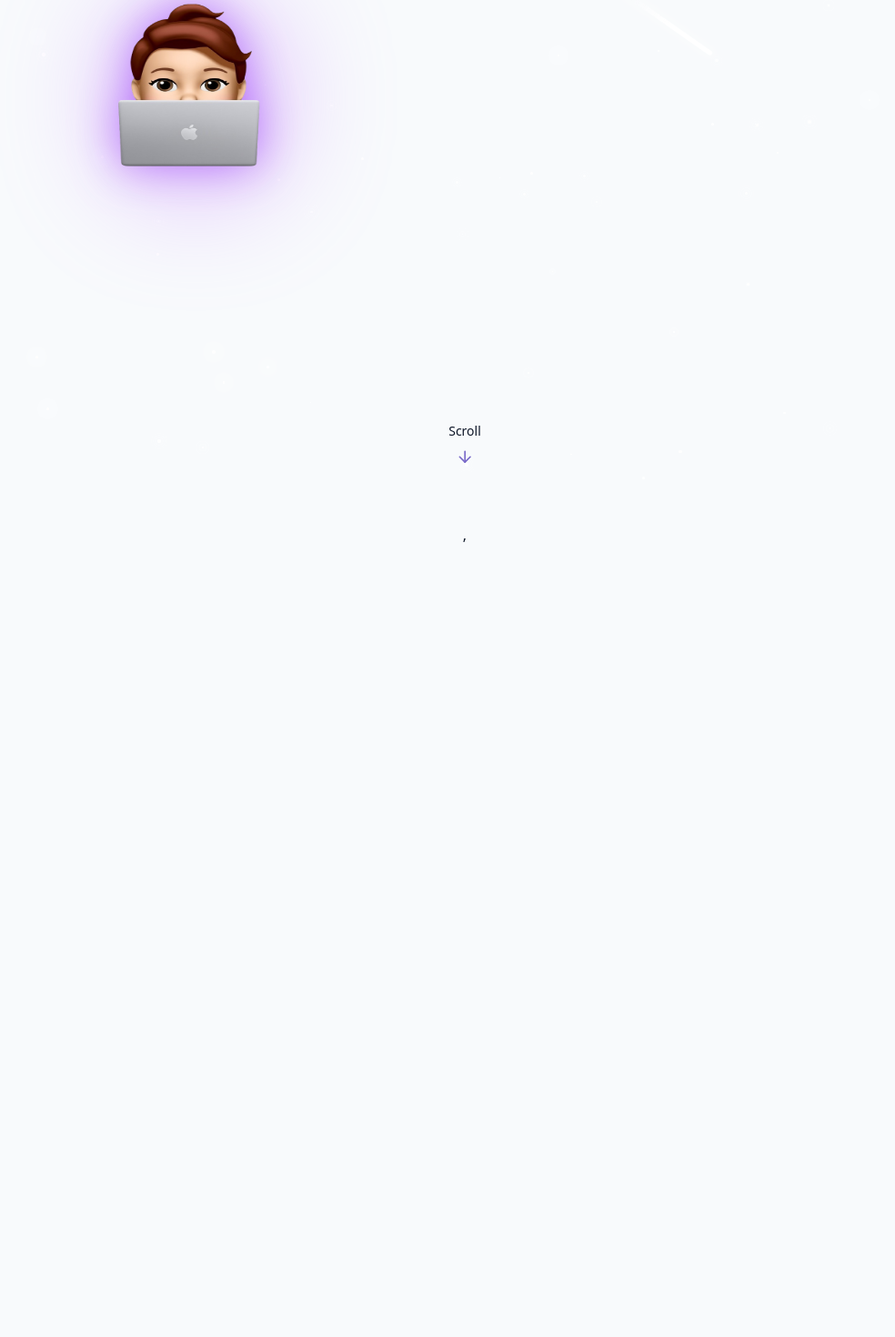
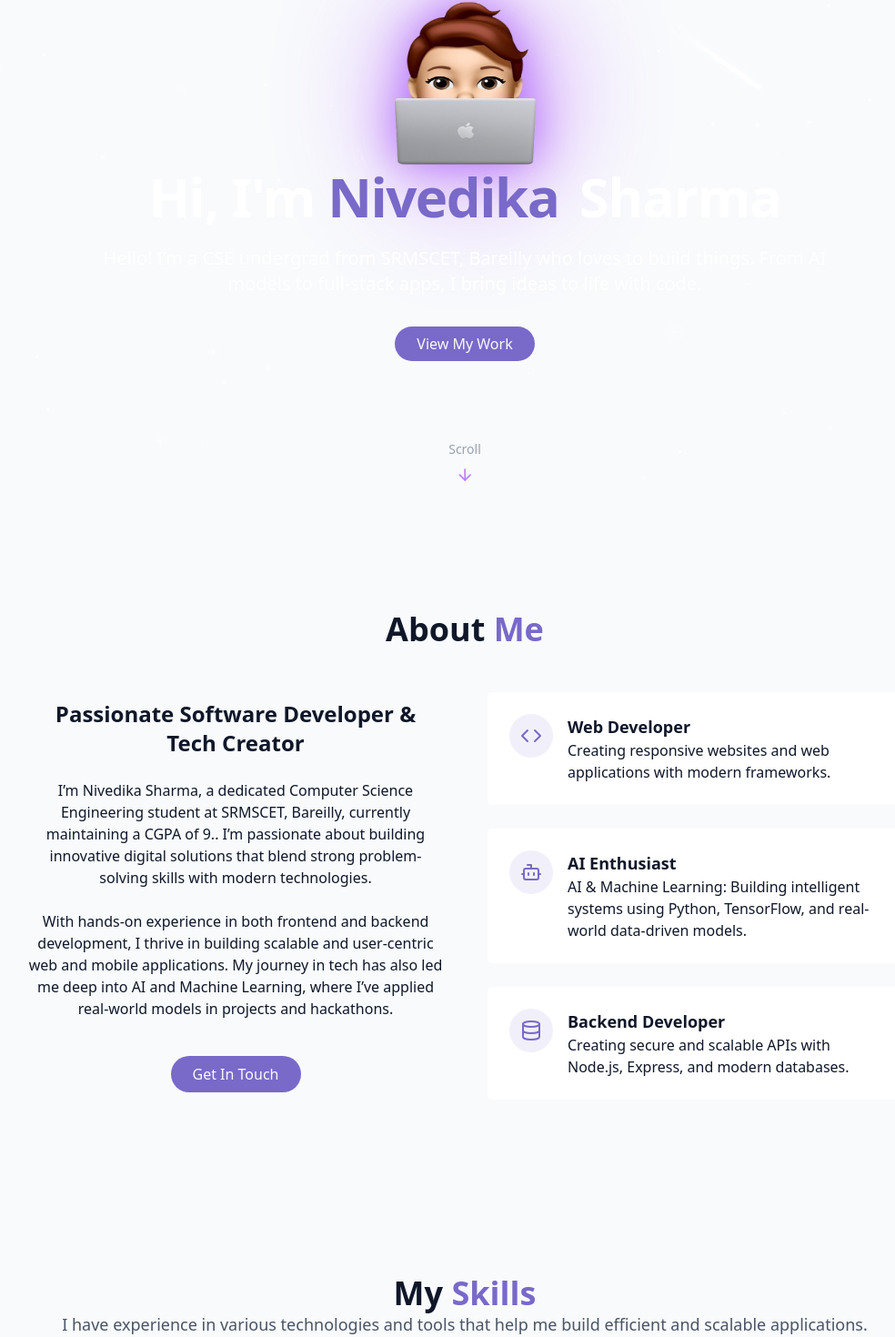
Before and after one commit to Nivedika-sharma/portfolio, a React (Vite) app: page / in a window 1280 px wide. Shown: the part 254-1724 px from the top of the page at 91% size, without its empty margins (129-1113 px from the left). Before the commit the page ends 854 px from the top, so only its background shows below. Built offline with nearby package versions, Linux system fonts and the light colour scheme.

Commit message:
skill section

```diff
--- a/src/App.jsx
+++ b/src/App.jsx
@@ -3,8 +3,10 @@ import { Routes, Route } from 'react-router-dom';
 
 import Navbar from './components/Navbar.jsx';
 import Home from './components/Home.jsx';
+import  { AboutSection } from './components/About.jsx';
 import { StarBackGround } from './components/StarBackGround.jsx';
 import { ThemeToggle } from './components/ThemeToggle.jsx';
+import { SkillSection } from './components/SkillSection.jsx';
 
 const App = () => {
   return (
@@ -19,6 +21,10 @@ const App = () => {
       {/* Main Content */}
       <main>
         <Home/>
+        <AboutSection/>
+        <SkillSection />
+        {/* Add more sections as needed */}
+
 
       </main>
 
--- /dev/null
+++ b/src/components/About.jsx
@@ -0,0 +1,96 @@
+import { Database, Code,Bot  } from "lucide-react";
+
+export const AboutSection = () => {
+  return (
+    <section id="about" className="py-24 px-4 relative">
+      {" "}
+      <div className="container mx-auto max-w-5xl">
+        <h2 className="text-3xl md:text-4xl font-bold mb-12 text-center">
+          About <span className="text-primary"> Me</span>
+        </h2>
+
+        <div className="grid grid-cols-1 md:grid-cols-2 gap-12 items-center">
+          <div className="space-y-6">
+            <h3 className="text-2xl font-semibold">
+              Passionate Software Developer & Tech Creator
+            </h3>
+
+            <p className="text-muted-foreground">
+              I’m Nivedika Sharma, a dedicated Computer Science Engineering
+              student at SRMSCET, Bareilly, currently maintaining a CGPA of 9..
+              I’m passionate about building innovative digital solutions that
+              blend strong problem-solving skills with modern technologies.
+            </p>
+
+            <p className="text-muted-foreground">
+              With hands-on experience in both frontend and backend development,
+              I thrive in building scalable and user-centric web and mobile
+              applications. My journey in tech has also led me deep into AI and
+              Machine Learning, where I’ve applied real-world models in projects
+              and hackathons.
+            </p>
+
+            <div className="flex flex-col sm:flex-row gap-4 pt-4 justify-center">
+              <a href="#contact" className="cosmic-button">
+                {" "}
+                Get In Touch
+              </a>
+
+              {/* <a
+                href=""
+                className="px-6 py-2 rounded-full border border-primary text-primary hover:bg-primary/10 transition-colors duration-300"
+              >
+                Download CV
+              </a> */}
+            </div>
+          </div>
+
+          <div className="grid grid-cols-1 gap-6">
+            <div className="gradient-border p-6 card-hover">
+              <div className="flex items-start gap-4">
+                <div className="p-3 rounded-full bg-primary/10">
+                  <Code className="h-6 w-6 text-primary" />
+                </div>
+                <div className="text-left">
+                  <h4 className="font-semibold text-lg">Web Developer</h4>
+                  <p className="text-muted-foreground">
+                    Creating responsive websites and web applications with
+                    modern frameworks.
+                  </p>
+                </div>
+              </div>
+            </div>
+            <div className="gradient-border p-6 card-hover">
+              <div className="flex items-start gap-4">
+                <div className="p-3 rounded-full bg-primary/10">
+                  <Bot className="h-6 w-6 text-primary" />
+                </div>
+                <div className="text-left">
+                  <h4 className="font-semibold text-lg">AI Enthusiast</h4>
+                  <p className="text-muted-foreground">
+                   AI & Machine Learning: Building intelligent systems using Python, TensorFlow, and real-world data-driven models.
+
+                  </p>
+                </div>
+              </div>
+            </div>
+            <div className="gradient-border p-6 card-hover">
+              <div className="flex items-start gap-4">
+                <div className="p-3 rounded-full bg-primary/10">
+                  <Database className="h-6 w-6 text-primary" />
+                </div>
+
+                <div className="text-left">
+                  <h4 className="font-semibold text-lg">Backend Developer</h4>
+                  <p className="text-muted-foreground">
+                    Creating secure and scalable APIs with Node.js, Express, and modern databases.
+                  </p>
+                </div>
+              </div>
+            </div>
+          </div>
+        </div>
+      </div>
+    </section>
+  );
+};
--- a/src/components/Home.jsx
+++ b/src/components/Home.jsx
@@ -1,29 +1,62 @@
 import { ArrowDown } from "lucide-react";
 import avatar from "../assets/avatar.png";
+
 const Home = () => {
   return (
-    <section id="home" className="flex flex-col mx-auto justify-center h-screen ">
+    <section id="home" className="flex flex-col justify-center items-center h-screen  text-white relative overflow-hidden px-20">
 
-      <div className="flex flex-col items-left text-left">
+      {/* Avatar & Glowing Effect */}
+      {/* Intro Text */}
+      <div className="relative  mt-10">
         {/* Glowing circle background */}
-        <div className="relative left-64 bottom-20">
-          <div className="absolute inset-0 rounded-full w-44 h-52 bg-purple-400 blur-3xl opacity-50 z-0"></div>
+        <div className="absolute  inset-0 w-44 h-52 bg-purple-500 blur-3xl opacity-50 rounded-full z-0" />
         <img
           src={avatar}
           alt="Avatar"
-            className="relative  w-40 h-46 z-10 drop-shadow-[0_0_25px_rgba(168,85,247,0.8)]"
+          className="relative w-40 h-46 z-10 drop-shadow-[0_0_25px_rgba(168,85,247,0.8)]"
         />
+      </div>
+      <div className="container max-w-4xl mx-auto text-center z-10">
+        <div className="space-y-6">
+          <h1 className="text-4xl md:text-6xl font-bold tracking-tight">
+            <span className="opacity-0 animate-fade-in"> Hi, I'm</span>
+            <span className="text-primary opacity-0 animate-fade-in-delay-1">
+              {" "}
+              Nivedika
+            </span>
+            <span className="text-gradient ml-2 opacity-0 animate-fade-in-delay-2">
+              {" "}
+              Sharma
+            </span>
+          </h1>
 
+          <p className="text-lg md:text-xl text-muted-foreground max-2-2xl mx-auto opacity-0 animate-fade-in-delay-3">
+           Hello! I’m a CSE undergrad from SRMSCET, Bareilly who loves to build things.
+           From AI models to full-stack apps, I bring ideas to life with code.
+          </p>
+
+          <div className="pt-4 opacity-0 animate-fade-in-delay-4">
+            <a href="#projects" className="cosmic-button">
+              View My Work
+            </a>
+          </div>
+        </div>
       </div>
 
-        </div>
+
+
+
+
+
+
+
+      {/* Scroll Indicator */}
       <div className="absolute bottom-8 left-1/2 transform -translate-x-1/2 flex flex-col items-center animate-bounce">
-        <span className="text-sm text-muted-foreground mb-2"> Scroll </span>
-        <ArrowDown className="h-5 w-5 text-primary" />
+        <span className="text-sm text-gray-400 mb-2">Scroll</span>
+        <ArrowDown className="h-5 w-5 text-purple-400" />
       </div>
 
     </section>
-
   );
 };
 
--- /dev/null
+++ b/src/components/SkillSection.jsx
@@ -0,0 +1,26 @@
+import React from 'react'
+import { useNavigate } from 'react-router-dom';
+import Skills from '../assets/Skills.png';
+
+export const SkillSection = () => {
+  return (
+
+        <section id="about" className="py-24 px-4 relative">
+      {" "}
+      <div className="container mx-auto max-w-5xl">
+        <h2 className="text-3xl md:text-4xl font-bold  text-center">
+          My <span className="text-primary"> Skills</span>
+        </h2>
+
+            <p className="text-lg text-gray-600">
+                I have experience in various technologies and tools that help me build efficient and scalable applications.
+            </p>
+        <img src={Skills} alt="Skills" className="w-full pt-18 h-[60%]" />
+        <div className="text-center mt-8">
+
+        </div>
+      </div>
+        </section>
+
+  )
+}
```
Also changed, not shown: src/assets/Skills.png (added). Lines whose indentation alone changed are shown as unchanged.
